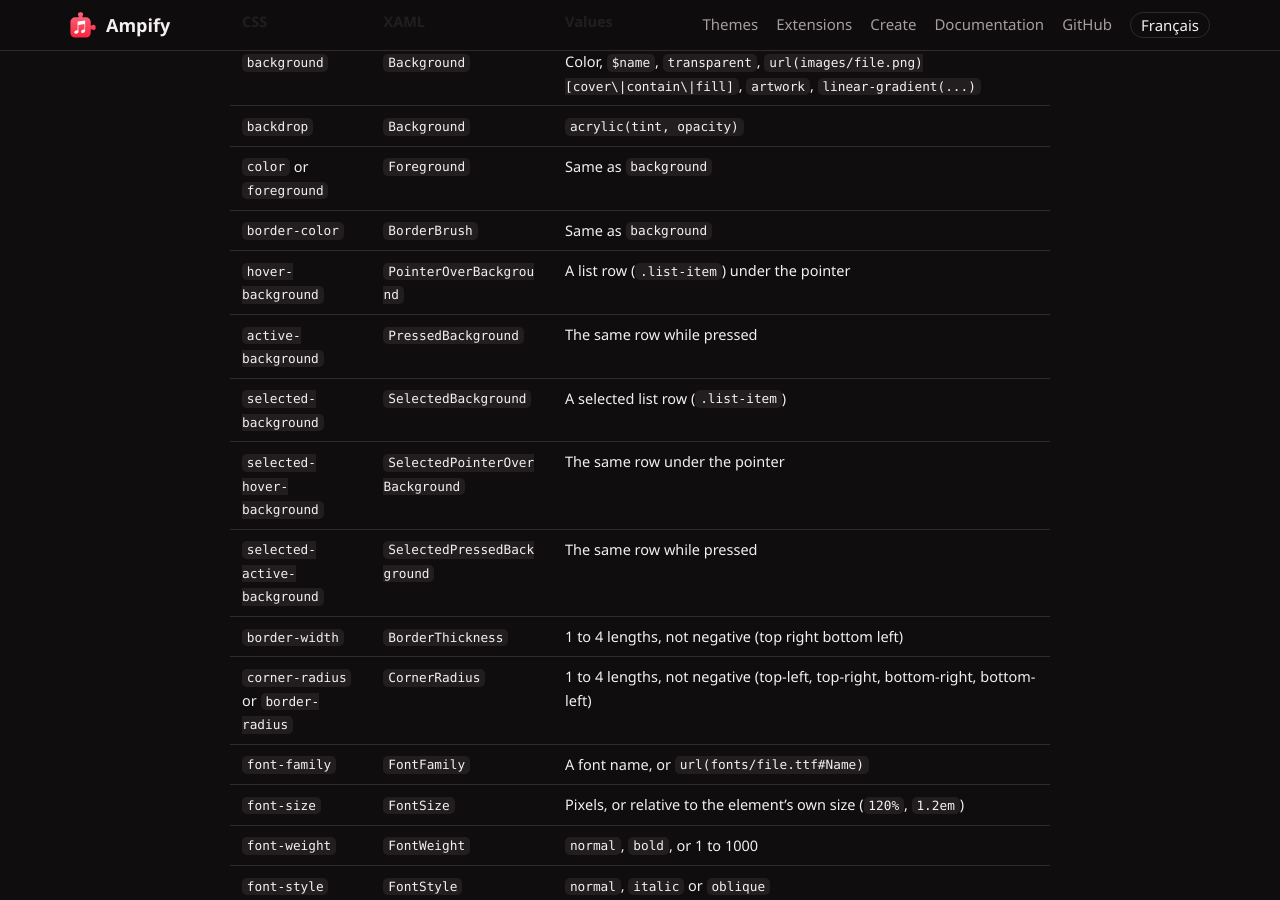
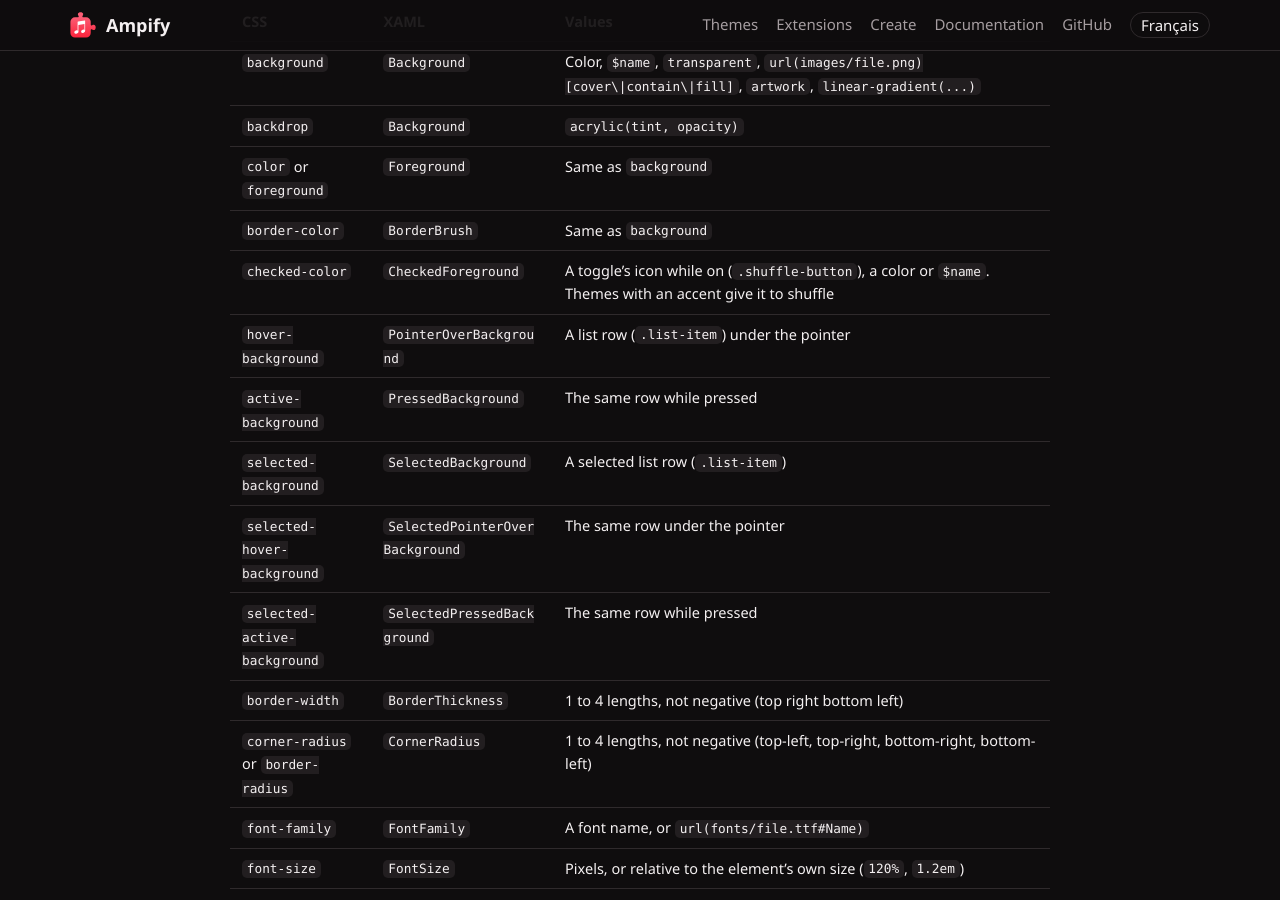
Before and after one commit to Shirowwww/ampify, a Jekyll site: the page built from docs/themes/format.md, in a window 1280 px wide and 900 px high, scrolled down 4237 px. Built offline with Jekyll 4.4.1, drawn with Linux system fonts in a browser that asks for light colours; our own code applies the rules of GitHub Pages for plain Markdown files.

Commit message:
docs: describe checked-color

```diff
--- a/docs/themes/format.md
+++ b/docs/themes/format.md
@@ -162,6 +162,7 @@ and the theme applies again at once.
 | `backdrop` | `Background` | `acrylic(tint, opacity)` |
 | `color` or `foreground` | `Foreground` | Same as `background` |
 | `border-color` | `BorderBrush` | Same as `background` |
+| `checked-color` | `CheckedForeground` | A toggle's icon while on (`.shuffle-button`), a color or `$name`. Themes with an accent give it to shuffle |
 | `hover-background` | `PointerOverBackground` | A list row (`.list-item`) under the pointer |
 | `active-background` | `PressedBackground` | The same row while pressed |
 | `selected-background` | `SelectedBackground` | A selected list row (`.list-item`) |
```
